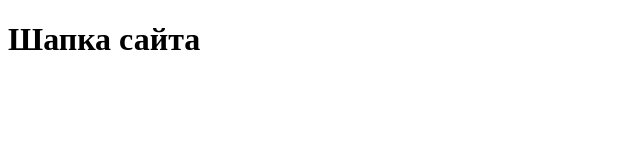
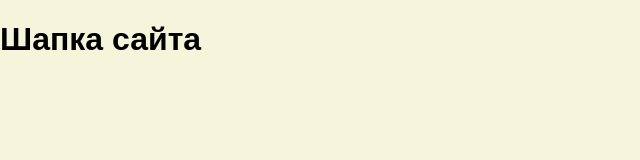
Before and after one commit to vikusias/Terminal-git, a plain HTML site: page index.html in a window 1280 px wide. Shown: the whole page, without its empty margins (0-640 px from the left). Drawn offline with Linux system fonts and the light colour scheme.

Commit message:
add basic styles

```diff
--- a/index.html
+++ b/index.html
@@ -7,5 +7,6 @@
 </head>
 <body>
     <h1>Шапка сайта</h1>
+    <link rel="stylesheet" href="styles.css">
 </body>
 </html>
--- /dev/null
+++ b/styles.css
@@ -0,0 +1,6 @@
+body {
+    margin: 0;
+    font-family: Arial, sans-serif;
+    font-size: 16px;
+    background: beige;
+}
```
